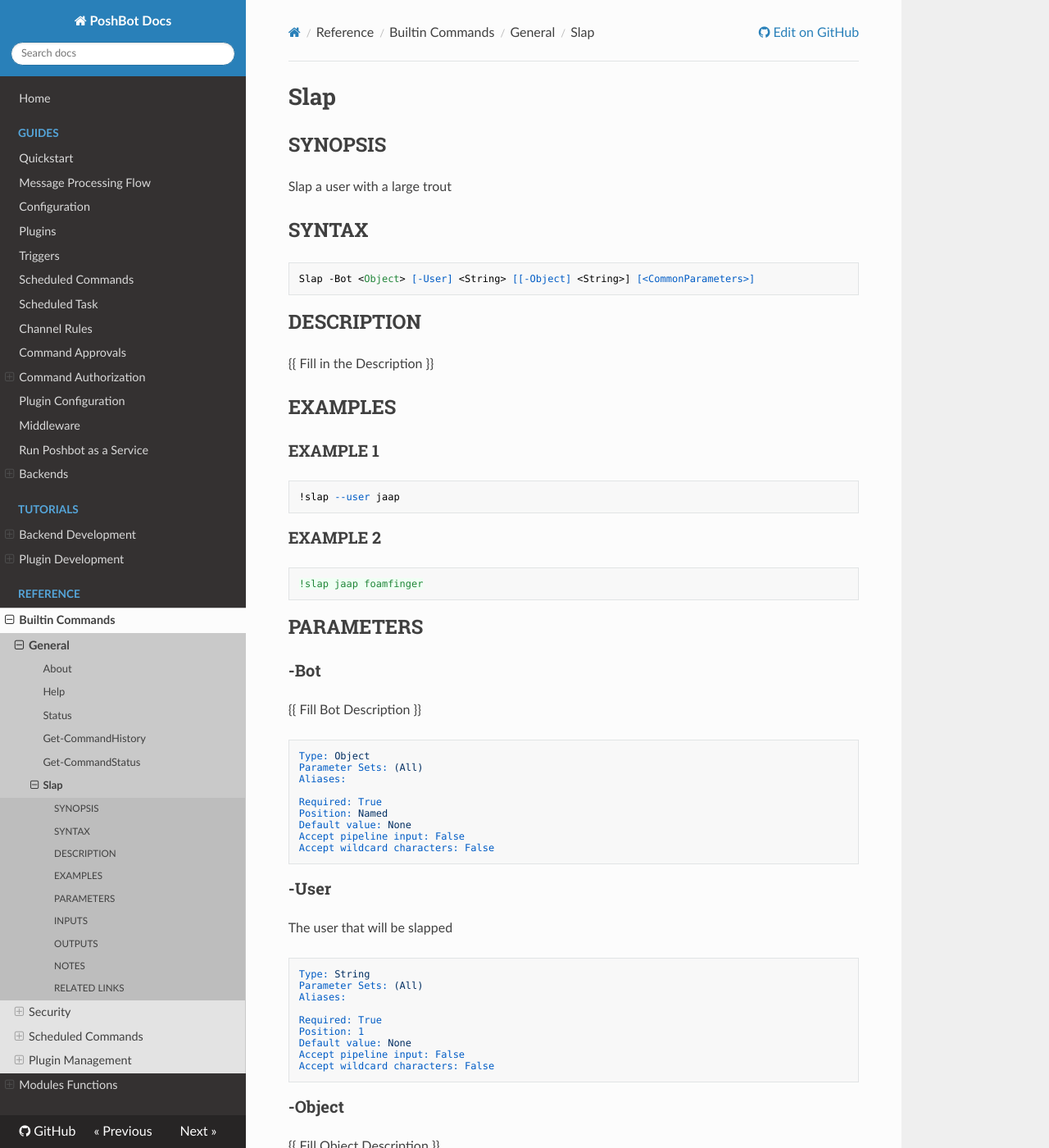
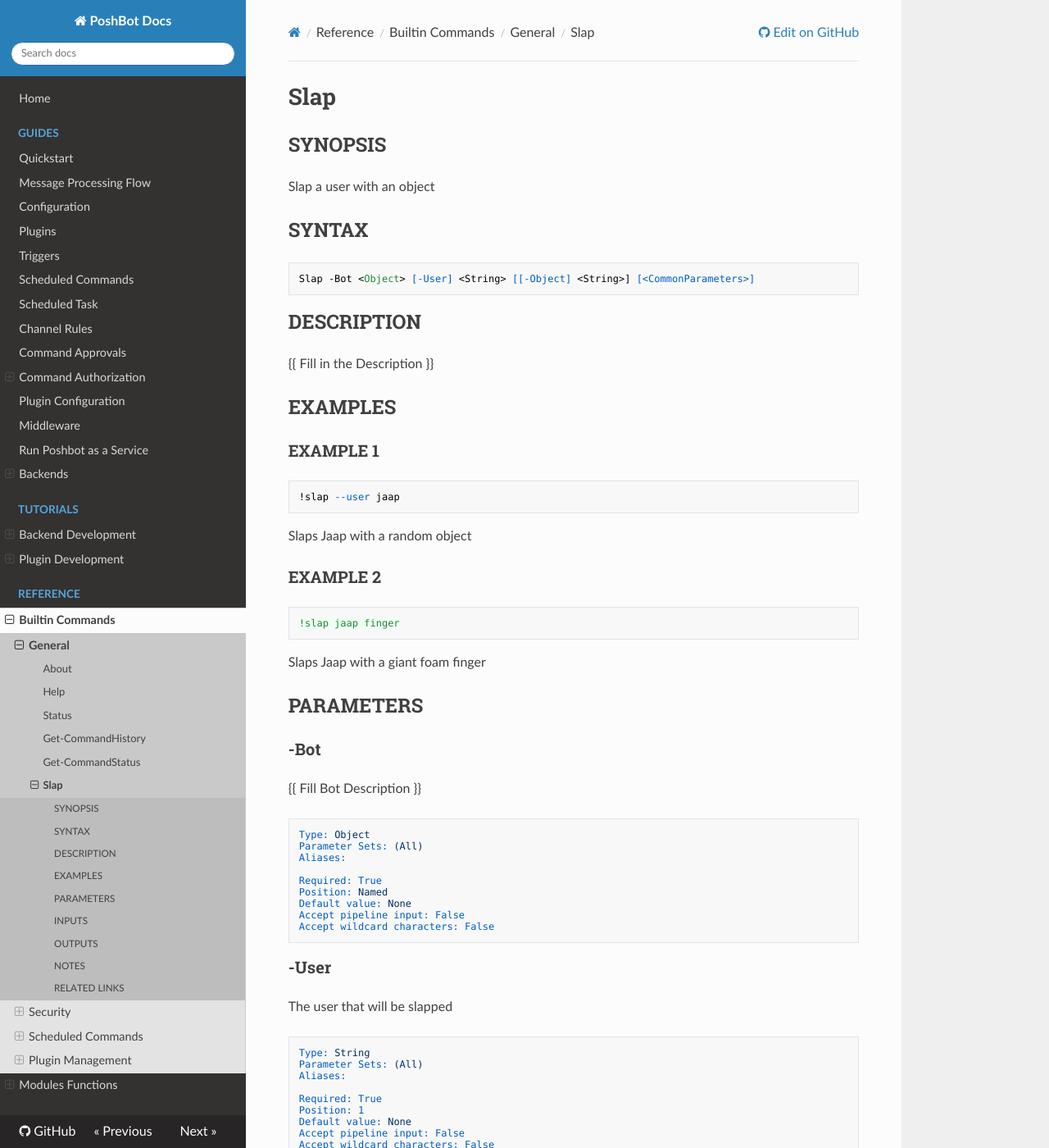
Before and after one commit to poshbotio/PoshBot, an MkDocs documentation site: the page built from docs/reference/commands/Slap.md, in a window 1280 px wide and 1400 px high. Shown: the whole window at 82% size. Built offline with MkDocs 1.6.1, drawn with Linux system fonts in a browser that asks for light colours; nearby versions of some CDN libraries; old or Windows-style settings are respelled for this version of MkDocs; some of the changed text lies outside the part shown.

Commit message:
update docs for slap

````diff
--- a/docs/reference/commands/Slap.md
+++ b/docs/reference/commands/Slap.md
@@ -8,7 +8,7 @@ schema: 2.0.0
 # Slap
 
 ## SYNOPSIS
-Slap a user with a large trout
+Slap a user with an object
 
 ## SYNTAX
 
@@ -26,10 +26,14 @@ Slap -Bot <Object> [-User] <String> [[-Object] <String>] [<CommonParameters>]
 !slap --user jaap
 ```
 
+Slaps Jaap with a random object
+
 ### EXAMPLE 2
 ```
-!slap jaap foamfinger
+!slap jaap finger
 ```
+
+Slaps Jaap with a giant foam finger
 
 ## PARAMETERS
 
@@ -64,7 +68,8 @@ Accept wildcard characters: False
 ```
 
 ### -Object
-{{ Fill Object Description }}
+The object to slap the user with.
+Defaults to a random object.
 
 ```yaml
 Type: String
````
